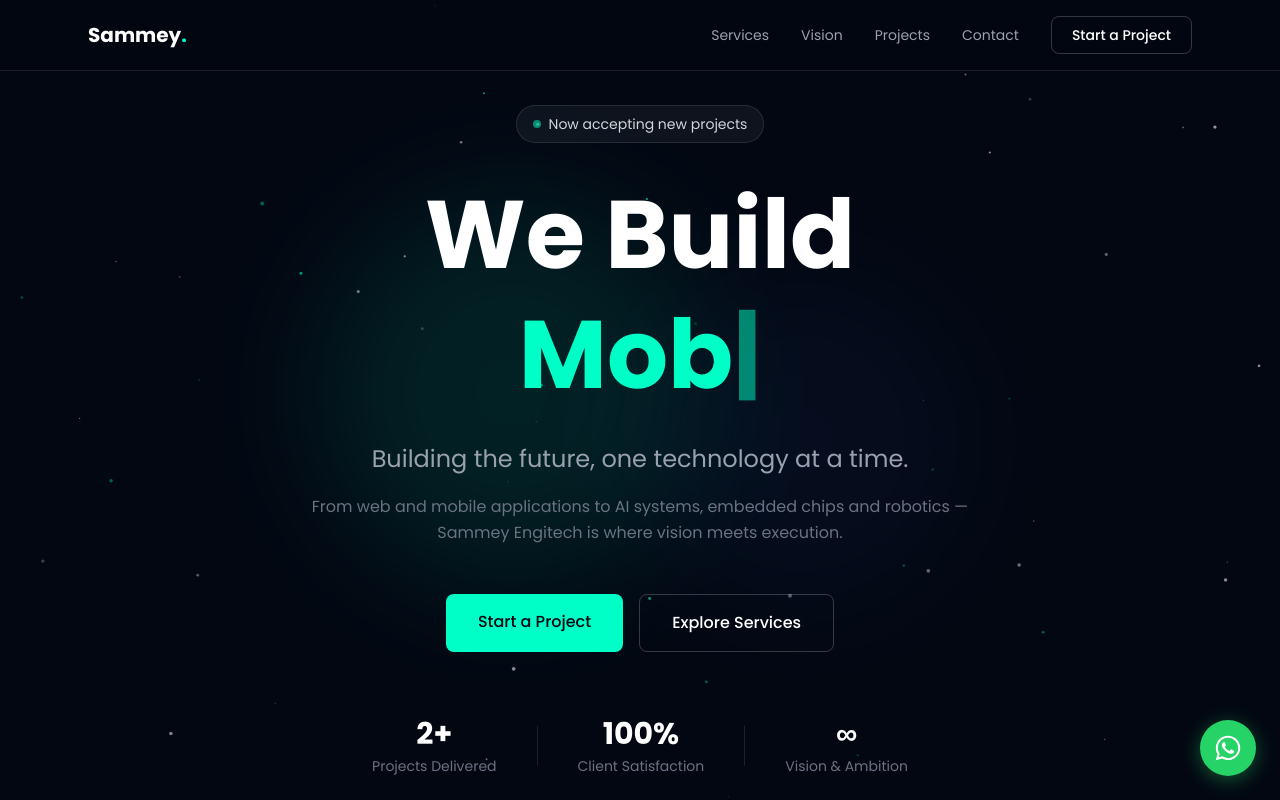
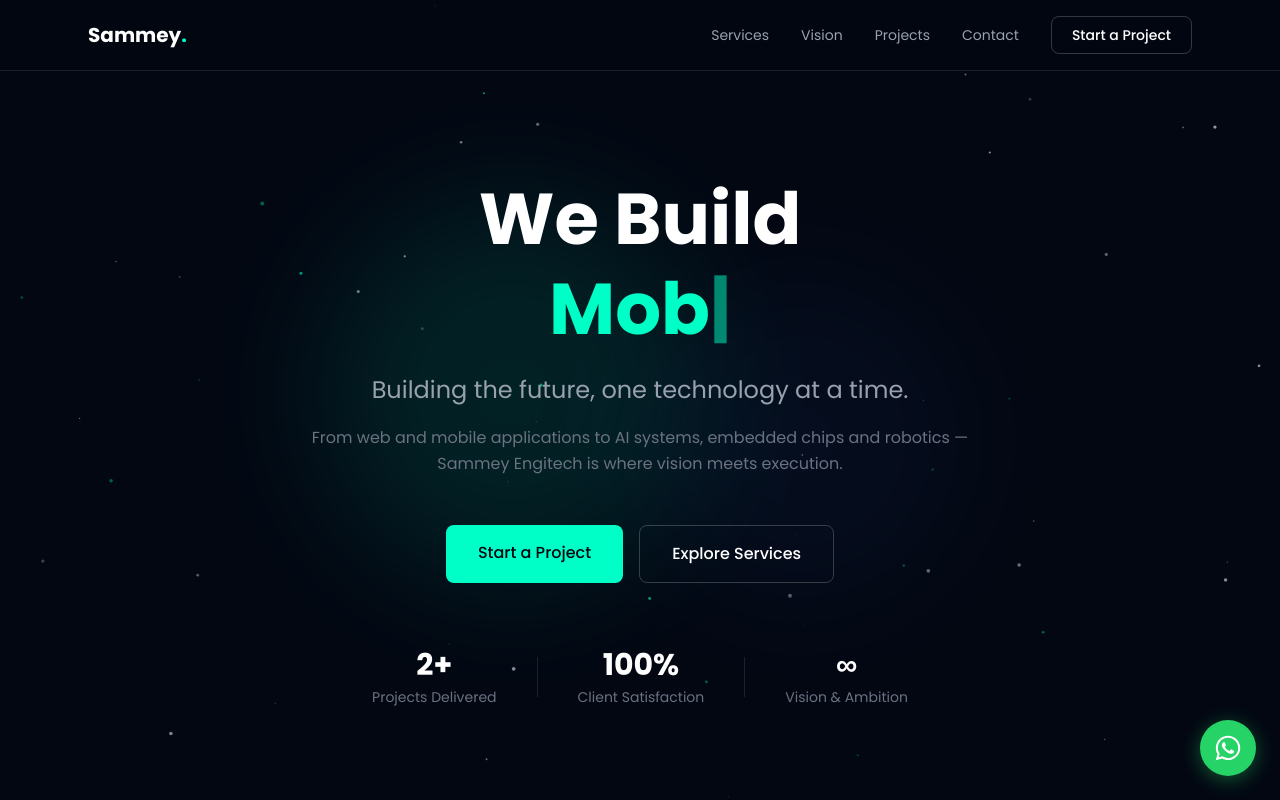
Before and after one commit to adetunjisam9-collab/sammey-engitech, a Next.js app: page / in a window 1280 px wide. Shown: the top 800 px of the page. Built offline with nearby package versions, Linux system fonts and the light colour scheme.

Commit message:
improve hero layout and remove badge

```diff
--- a/components/Hero.tsx
+++ b/components/Hero.tsx
@@ -87,11 +87,7 @@
         <div className="absolute bottom-1/4 right-1/4 w-80 h-80 rounded-full opacity-5 blur-3xl" style={{ background: "#3B82F6" }}></div>
       </div>
       <div className="w-full max-w-6xl mx-auto text-center relative z-10">
-        <div className="inline-flex items-center gap-2 px-4 py-2 rounded-full border border-white/10 bg-white/5 mb-8">
-          <span className="w-2 h-2 rounded-full animate-pulse" style={{ background: "#00FFC6" }}></span>
-          <span className="text-sm text-gray-300">Now accepting new projects</span>
-        </div>
-        <h1 className="text-5xl md:text-7xl lg:text-8xl font-bold text-white mb-6 leading-tight">
+        <h1 className="text-4xl md:text-6xl lg:text-7xl font-bold text-white mb-4 leading-tight">
           We Build
           <br />
           <span style={{ color: "#00FFC6" }}>{text}</span>
```
